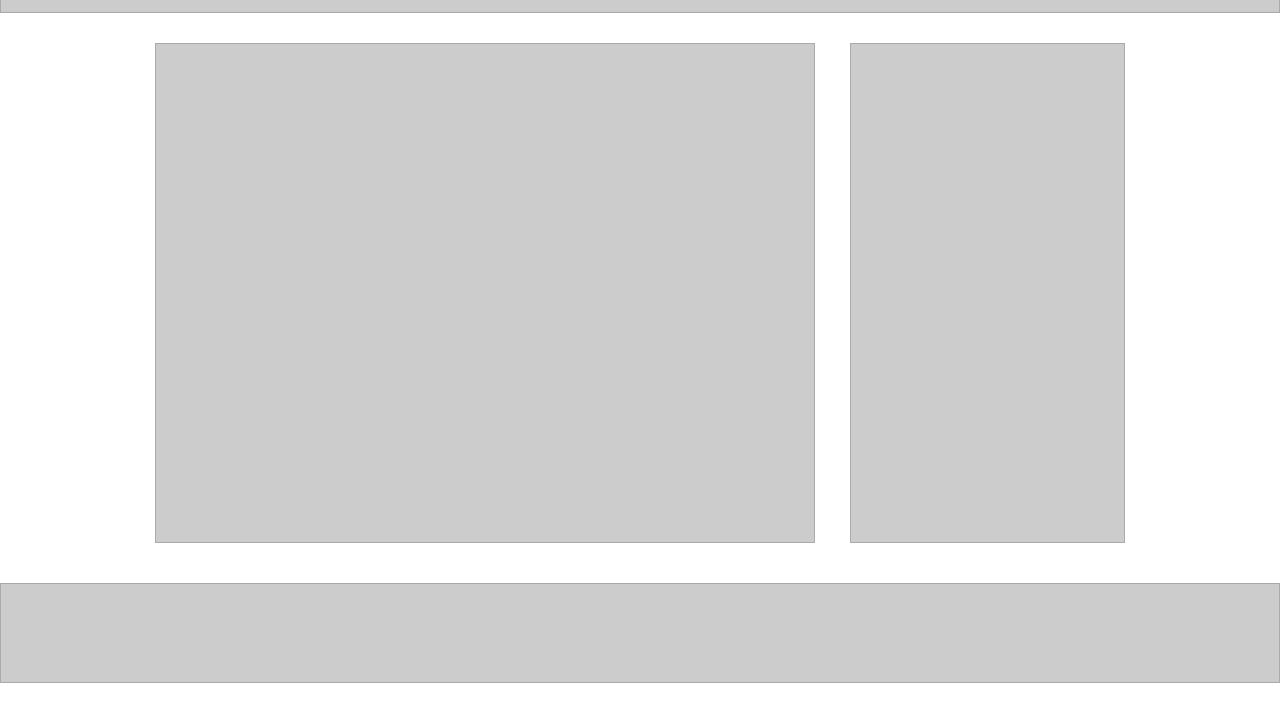
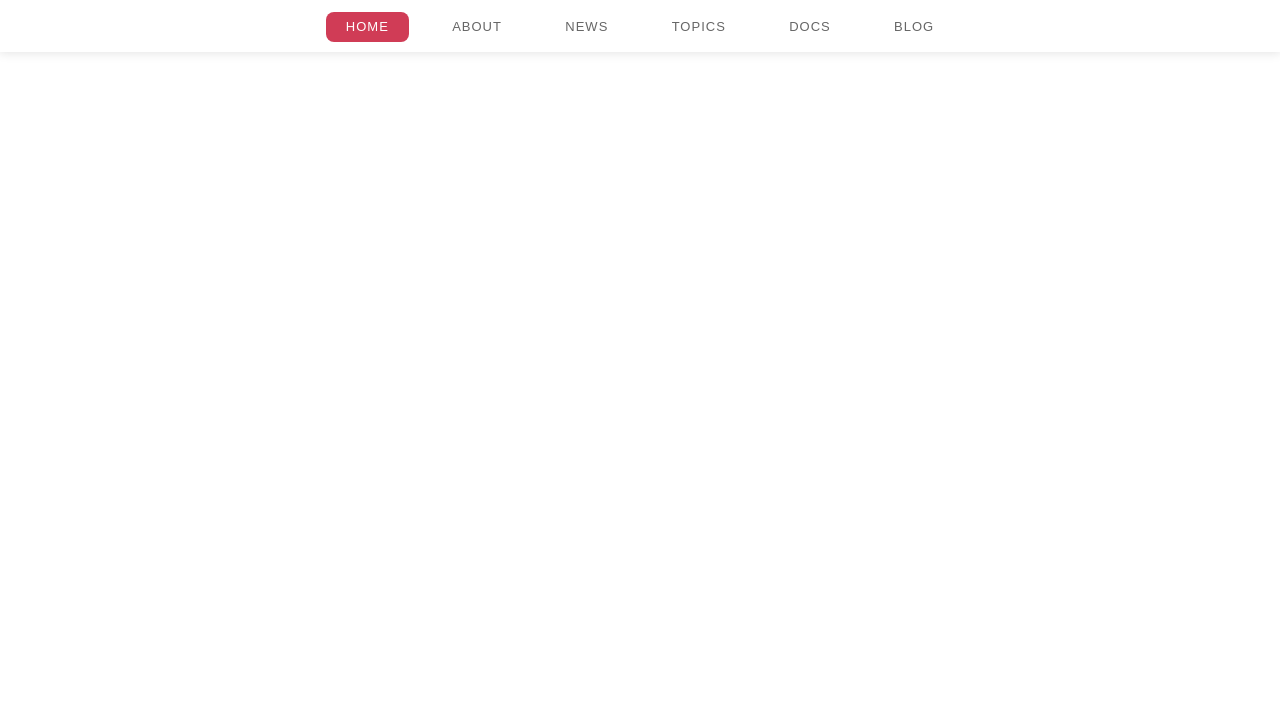
Before and after one commit to cobachie/html5_css3, a plain HTML site: page standard-layout/index.html in a window 1280 px wide. Shown: the part 87-800 px from the top of the page. Drawn offline with Linux system fonts and the light colour scheme.

Commit message:
ヘッダーを追加

```diff
--- a/standard-layout/css/style.css
+++ b/standard-layout/css/style.css
@@ -15,9 +15,60 @@ a:link, a:visited, a:hover, a:active {
   color: #d03c56;
   text-decoration: none;
 }
+.clearfix::after {
+  content: '';
+  display: block;
+  clear: both;
+}
+
+/* ヘッダー */
 .header {
   width: 100%;
+  padding: 28px 0 10px;
+  background: url("../images/bg-header.gif") repeat-x;
+  box-shadow: 0 0 10px 1px #e3e3e3;
 }
+.logo {
+  width: 225px;
+  height: 56px;
+  margin: 0 auto;
+  background: url("../images/logo.png") no-repeat;
+  overflow: hidden;
+  text-indent: 100%;
+  white-space: nowrap;
+}
+.logo a {
+  display: block;
+  width: 100%;
+  height: 100%;
+}
+.global-nav {
+  margin-top: 15px;
+  text-align: center;
+}
+.global-nav .nav-item {
+  display: inline-block;
+  margin: 0 10px;
+}
+.global-nav .nav-item a {
+  display: inline-block;
+  width: 100%;
+  height: 30px;
+  line-height: 30px;
+  text-align: center;
+  border-radius: 8px;
+  color: #666;
+  font-size: 1.3rem;
+  letter-spacing: 1px;
+  transition: 0.25s;
+  padding: 0 20px;
+}
+.global-nav .nav-item.active a,
+.global-nav .nav-item a:hover {
+  background-color: #d03c56;
+  color: #fff;
+}
+
 .wrapper {
   width: 970px;
   margin: 30px auto 40px;
@@ -34,20 +85,16 @@ a:link, a:visited, a:hover, a:active {
 .footer {
   width: 100%;
 }
-.clearfix::after {
-  content: '';
-  display: block;
-  clear: both;
-}
+
 
 /* 確認用 */
-.header, .main, .sidemenu, .footer {
-  border: 1px solid #aaaaaa;
-  background-color: #cccccc;
-}
-.header, .footer {
-  height: 100px;
-}
-.main, .sidemenu {
-  height: 500px;
-}
+/*.header, .main, .sidemenu, .footer {*/
+  /*border: 1px solid #aaaaaa;*/
+  /*background-color: #cccccc;*/
+/*}*/
+/*.header, .footer {*/
+  /*height: 100px;*/
+/*}*/
+/*.main, .sidemenu {*/
+  /*height: 500px;*/
+/*}*/
--- a/standard-layout/index.html
+++ b/standard-layout/index.html
@@ -8,7 +8,19 @@
   </head>
   <body>
     <header class="header">
-
+      <h1 class="logo">
+        <a href="/">SAMPLE SITE</a>
+      </h1>
+      <nav class="global-nav">
+        <ul>
+          <li class="nav-item active"><a href="#">HOME</a></li>
+          <li class="nav-item"><a href="#">ABOUT</a></li>
+          <li class="nav-item"><a href="#">NEWS</a></li>
+          <li class="nav-item"><a href="#">TOPICS</a></li>
+          <li class="nav-item"><a href="#">DOCS</a></li>
+          <li class="nav-item"><a href="#">BLOG</a></li>
+        </ul>
+      </nav>
     </header>
     <div class="wrapper clearfix">
       <main class="main">
```
